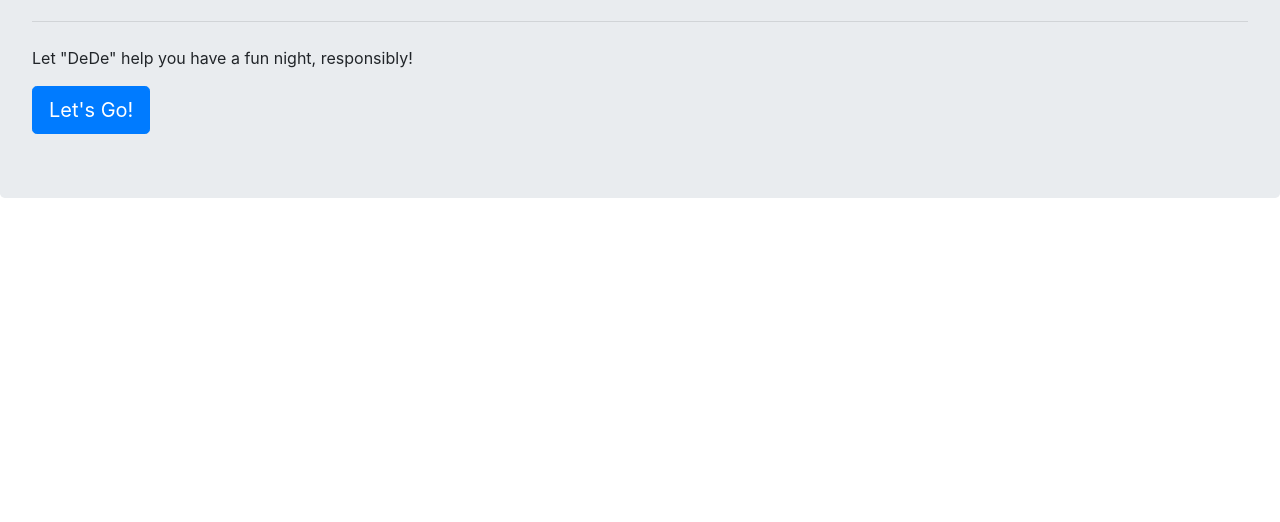
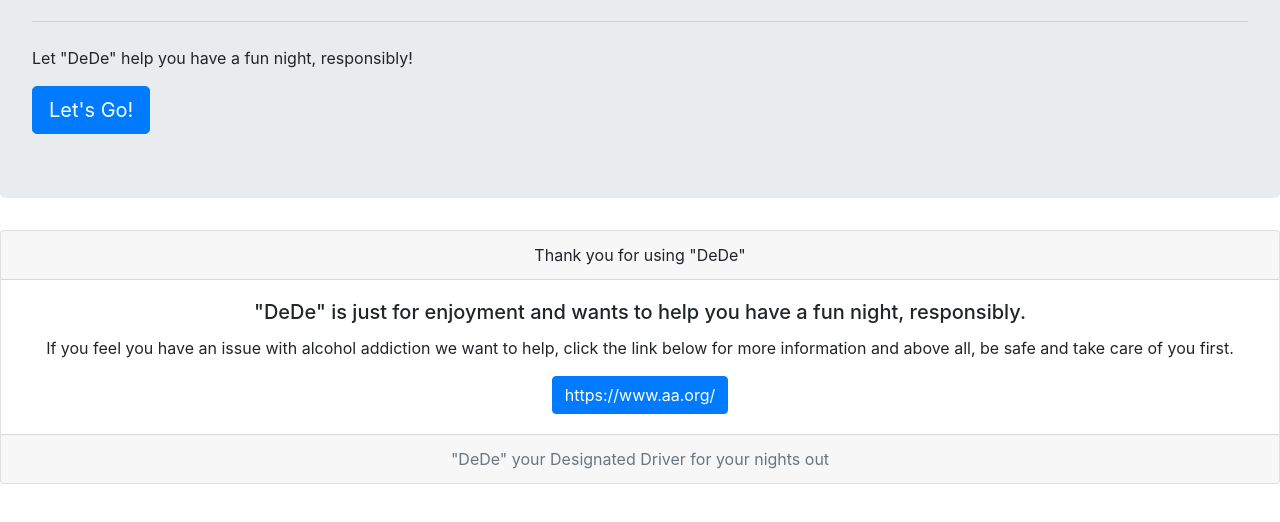
Before and after one commit to MarisaQ6/DeDe, a plain HTML site: page public/index.html in a window 1280 px wide. Shown: the part 202-724 px from the top of the page. Drawn offline with nearby package versions, Linux system fonts and the light colour scheme.

Commit message:
adding footer

```diff
--- a/public/index.html
+++ b/public/index.html
@@ -26,6 +26,22 @@
 
 
 
+      <div class="card text-center">
+        <div class="card-header">
+          Thank you for using "DeDe"
+        </div>
+        <div class="card-body">
+          <h5 class="card-title">"DeDe" is just for enjoyment and wants to help you have a fun night, responsibly.</h5>
+          <p class="card-text">If you feel you have an issue with alcohol addiction we want to help, click the link below for more information and above all, be safe and take care of you first.</p>
+          <a href="#" class="btn btn-primary">https://www.aa.org/</a>
+        </div>
+        <div class="card-footer text-muted">
+          "DeDe" your Designated Driver for your nights out
+        </div>
+      </div>
+
+
+
     <!-- Optional JavaScript -->
     <!-- jQuery first, then Popper.js, then Bootstrap JS -->
     <script src="https://code.jquery.com/jquery-3.3.1.slim.min.js" integrity="sha384-q8i/X+965DzO0rT7abK41JStQIAqVgRVzpbzo5smXKp4YfRvH+8abtTE1Pi6jizo" crossorigin="anonymous"></script>
```
